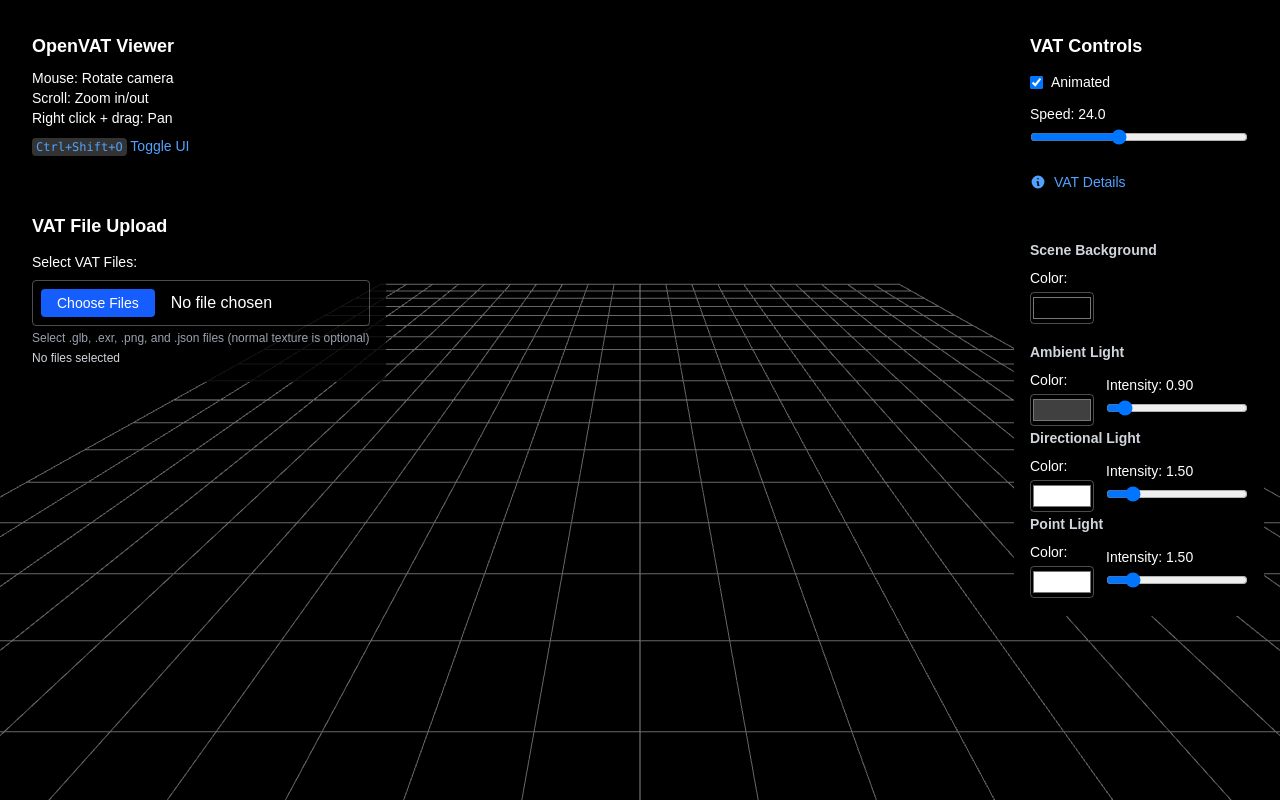
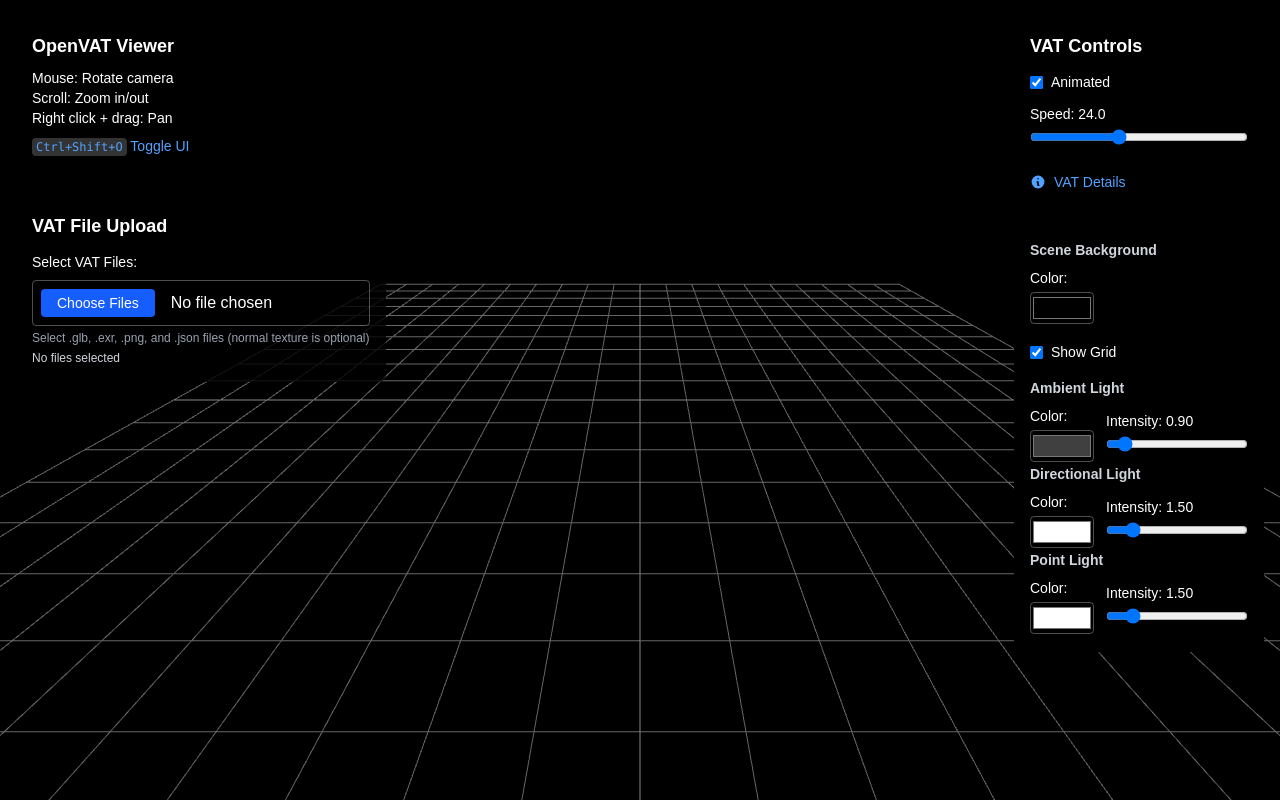
Before and after one commit to meverett/openvat-threejs-viewer, a Next.js app: page / in a window 1280 px wide. Built offline with nearby package versions, Linux system fonts and the light colour scheme.

Commit message:
Grid is now a separate toggle

```diff
--- a/src/components/Scene.tsx
+++ b/src/components/Scene.tsx
@@ -35,6 +35,7 @@ interface SceneProps {
   pointLightColor: string;
   pointLightIntensity: number;
   showOverlays: boolean;
+  showGrid: boolean;
 }
 
 const Scene: React.FC<SceneProps> = ({
@@ -55,7 +56,8 @@ const Scene: React.FC<SceneProps> = ({
   directionalLightIntensity,
   pointLightColor,
   pointLightIntensity,
-  showOverlays
+  showOverlays,
+  showGrid
 }) => {
   const { scene, camera, gl } = useThree();
   const [model, setModel] = useState<THREE.Object3D | null>(null);
@@ -145,16 +147,16 @@ const Scene: React.FC<SceneProps> = ({
     };
   }, [scene, ambientLightColor, ambientLightIntensity, directionalLightColor, directionalLightIntensity, pointLightColor, pointLightIntensity]);
 
-  // Setup grid helper based on overlay visibility
+  // Setup grid helper
   useEffect(() => {
-    if (showOverlays) {
-      // Create and add grid helper when overlays are visible
+    if (showGrid) {
+      // Create and add grid helper when grid should be visible
       const gridColors = calculateContrastingColors(sceneBackgroundColor);
       const gridHelper = new THREE.GridHelper(20, 20, gridColors.primary, gridColors.secondary);
       gridHelperRef.current = gridHelper;
       scene.add(gridHelper);
     } else {
-      // Remove grid helper when overlays are hidden
+      // Remove grid helper when grid should be hidden
       if (gridHelperRef.current) {
         scene.remove(gridHelperRef.current);
         gridHelperRef.current = null;
@@ -162,13 +164,13 @@ const Scene: React.FC<SceneProps> = ({
     }
 
     return () => {
-      // Cleanup grid helper on unmount or when showOverlays changes
+      // Cleanup grid helper on unmount
       if (gridHelperRef.current) {
         scene.remove(gridHelperRef.current);
         gridHelperRef.current = null;
       }
     };
-  }, [scene, sceneBackgroundColor, showOverlays]);
+  }, [scene, sceneBackgroundColor, showGrid]);
 
   // Handle model loading
   useEffect(() => {
--- a/src/components/VATViewer.tsx
+++ b/src/components/VATViewer.tsx
@@ -142,6 +142,9 @@ const VATViewer: React.FC<VATViewerProps> = () => {
 
   // Overlay controls visibility state
   const [showOverlays, setShowOverlays] = useState(true);
+
+  // Grid visibility state
+  const [showGrid, setShowGrid] = useState(true);
 
   // Reset multi-file loading trigger when model is successfully loaded
   useEffect(() => {
@@ -424,6 +427,7 @@ const VATViewer: React.FC<VATViewerProps> = () => {
           pointLightColor={pointLightColor}
           pointLightIntensity={pointLightIntensity}
           showOverlays={showOverlays}
+          showGrid={showGrid}
         />
       </Canvas>
 
@@ -527,6 +531,21 @@ const VATViewer: React.FC<VATViewerProps> = () => {
                         className="w-16 h-8 rounded border border-white/30"
                       />
                     </div>
+                  </div>
+                </div>
+
+                {/* Grid Toggle Control */}
+                <div className="space-y-2 mb-4">
+                  <div className="flex items-center space-x-3">
+                    <label className="flex items-center space-x-2 text-sm">
+                      <input
+                        type="checkbox"
+                        checked={showGrid}
+                        onChange={(e) => setShowGrid(e.target.checked)}
+                        className="rounded"
+                      />
+                      <span>Show Grid</span>
+                    </label>
                   </div>
                 </div>
 
```
